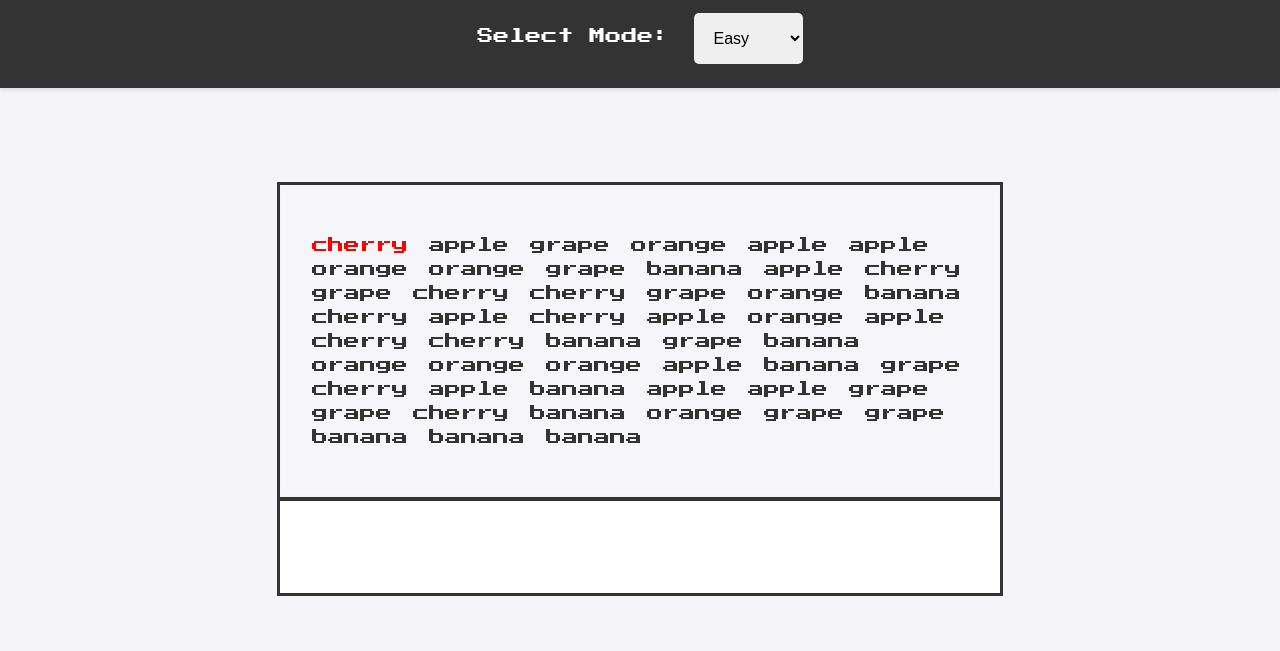
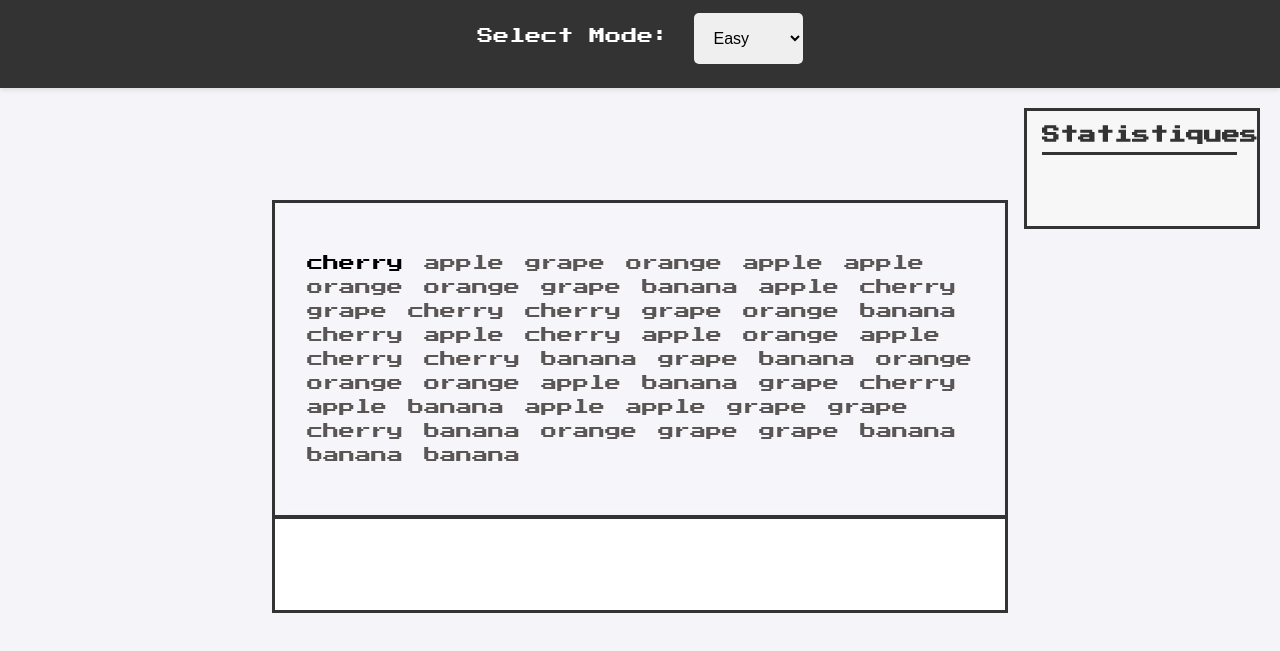
Before and after one commit to kajianaLeVrai999/examen-web-1, a website: page index.html in a window 1280 px wide. Shown: the part 59-710 px from the top of the page. Drawn offline with Linux system fonts and the light colour scheme.

Commit message:
features : update highlightnextworld + add statistic

```diff
--- a/index.html
+++ b/index.html
@@ -30,7 +30,13 @@
                 <input type="text" id="input-field" autofocus>
             </div>
         </div>
-        <p id="results">Results : </p>
+        <div class="stats-column">
+            <h3>Statistiques</h3>
+            <div id="results">
+              <span id="wpm">WPM: 0</span><br>
+              <span id="accuracy">Accuracy: 0%</span>
+            </div>
+        </div>
     </main>
 
     <script src="script.js"></script>
--- a/script.js
+++ b/script.js
@@ -1,10 +1,3 @@
-/**
- * Point culture (en Français car je suis un peu obligé):
- * Dans ce genre de jeu, un mot equivaut a 5 caractères, y compris les espaces.
- * La precision, c'est le pourcentage de caractères tapées correctement sur toutes les caractères tapées.
- *
- * Sur ce... Amusez-vous bien !
- */
 let startTime = null, previousEndTime = null;
 let currentWordIndex = 0;
 const wordsToType = [];
@@ -15,6 +8,8 @@ const modeSelect = document.getElementById("mode");
 const wordDisplay = document.getElementById("word-display");
 const inputField = document.getElementById("input-field");
 const results = document.getElementById("results");
+const wpmDisplay = document.getElementById("wpm");
+const accuracyDisplay = document.getElementById("accuracy");
 
 const words = {
     easy: ["apple", "banana", "grape", "orange", "cherry"],
@@ -22,21 +17,21 @@ const words = {
     hard: ["synchronize", "complicated", "development", "extravagant", "misconception"]
 };
 
-// Generate a random word from the selected mode
 const getRandomWord = (mode) => {
     const wordList = words[mode];
     return wordList[Math.floor(Math.random() * wordList.length)];
 };
 
-// Initialize the typing test
 const startTest = (wordCount = 50) => {
-    wordsToType.length = 0; // Clear previous words
-    wordDisplay.innerHTML = ""; // Clear display
+    wordsToType.length = 0;
+    wordDisplay.innerHTML = "";
     currentWordIndex = 0;
     startTime = null;
     previousEndTime = null;
     totalTypedChars = 0;
     totalCorrectChars = 0;
+    wpmDisplay.textContent = "";
+    accuracyDisplay.textContent = "";
 
     for (let i = 0; i < wordCount; i++) {
         wordsToType.push(getRandomWord(modeSelect.value));
@@ -45,39 +40,25 @@ const startTest = (wordCount = 50) => {
     wordsToType.forEach((word, index) => {
         const span = document.createElement("span");
         span.textContent = word + " ";
-        if (index === 0) span.style.color = "red"; // Highlight first word
+        if (index === 0) span.style.color = "black";
         wordDisplay.appendChild(span);
     });
 
     inputField.value = "";
-    results.textContent = "";
 };
 
-// Start the timer when user begins typing
 const startTimer = () => {
     if (!startTime) startTime = Date.now();
 };
 
-// Calculate and return WPM & accuracy
 const getCurrentStats = () => {
-    const elapsedTime = (Date.now() - previousEndTime) / 1000; // Seconds
-    const wpm = (wordsToType[currentWordIndex].length / 5) / (elapsedTime / 60); // 5 chars = 1 word
-
-    const typed = inputField.value.trim();
-    const expected = wordsToType[currentWordIndex];
-
-    totalTypedChars += typed.length;
-
-    for (let i = 0; i < Math.min(typed.length, expected.length); i++) {
-        if (typed[i] === expected[i]) totalCorrectChars++;
-    }
+    const elapsedTime = (Date.now() - previousEndTime) / 1000;
+    const wpm = (wordsToType[currentWordIndex].length / 5) / (elapsedTime / 60);
 
     const accuracy = (totalCorrectChars / totalTypedChars) * 100;
-
     return { wpm: wpm.toFixed(2), accuracy: accuracy.toFixed(2) };
 };
 
-// Move to the next word and update stats only on spacebar press
 const updateWord = (event) => {
     if (event.key === " ") {
         const typed = inputField.value.trim();
@@ -88,38 +69,38 @@ const updateWord = (event) => {
         for (let i = 0; i < Math.min(typed.length, expected.length); i++) {
             if (typed[i] === expected[i]) totalCorrectChars++;
         }
+
         const { wpm, accuracy } = getCurrentStats();
-        results.textContent = `WPM: ${wpm}, Accuracy: ${accuracy}%`;
+        wpmDisplay.textContent = `WPM: ${wpm}`;
+        accuracyDisplay.textContent = `Accuracy: ${accuracy}%`;
 
         if (typed === expected) {
             currentWordIndex++;
             previousEndTime = Date.now();
             highlightNextWord();
         }
+
         inputField.value = "";
         event.preventDefault();
     }
 };
 
-// Highlight the current word in red
 const highlightNextWord = () => {
     const wordElements = wordDisplay.children;
 
     if (currentWordIndex < wordElements.length) {
         if (currentWordIndex > 0) {
-            wordElements[currentWordIndex - 1].style.color = "black";
+            wordElements[currentWordIndex - 1].style.color = "#f4f4f9";
         }
-        wordElements[currentWordIndex].style.color = "red";
+        wordElements[currentWordIndex].style.color = "black";
     }
 };
 
-// Event listeners
-// Attach `updateWord` to `keydown` instead of `input`
 inputField.addEventListener("keydown", (event) => {
     startTimer();
     updateWord(event);
 });
+
 modeSelect.addEventListener("change", () => startTest());
 
-// Start the test
 startTest();
--- a/style.css
+++ b/style.css
@@ -47,14 +47,15 @@ main {
     align-items: center;
     justify-content: center;
     padding: 2rem;
-    width: 100%;
-    max-width: 600px;
+    width: 95%;
+    position: relative;
 }
 
 #word-display {
     font-size: 1rem;
     word-spacing: 5px;
     line-height: 1.5;
+    color: rgb(91, 86, 86);
 }
 
 .input-div {
@@ -92,9 +93,41 @@ main {
     border: 3.5px solid #333;
     background-color: rgba(255, 255, 255, 0.1);
     margin-bottom: 1rem;
-    width: 120%;
+    width: 60%;
 }
 
 .separation{
     border:2px solid #333 ;
 }
+
+.stats-column {
+    width: 200px;
+    background-color: #f7f7f7;
+    padding: 15px;
+    position: absolute;
+    top: 20px;
+    right: 20px;
+    border: 3.5px solid #333;
+
+}
+
+.stats-column h3 {
+    margin-top: 0;
+    font-size: 18px;
+    border-bottom: 3.5px solid #333;
+    padding-bottom: 8px;
+    margin-right: 5px;
+}
+
+#wpm {
+    color: #01762a;
+    font-size: 0.7rem;
+    padding-left: 5px;
+
+}
+
+ #accuracy {
+    color: #cc0000;
+    font-size: 0.7rem;
+    padding-left: 5px;
+}
```
